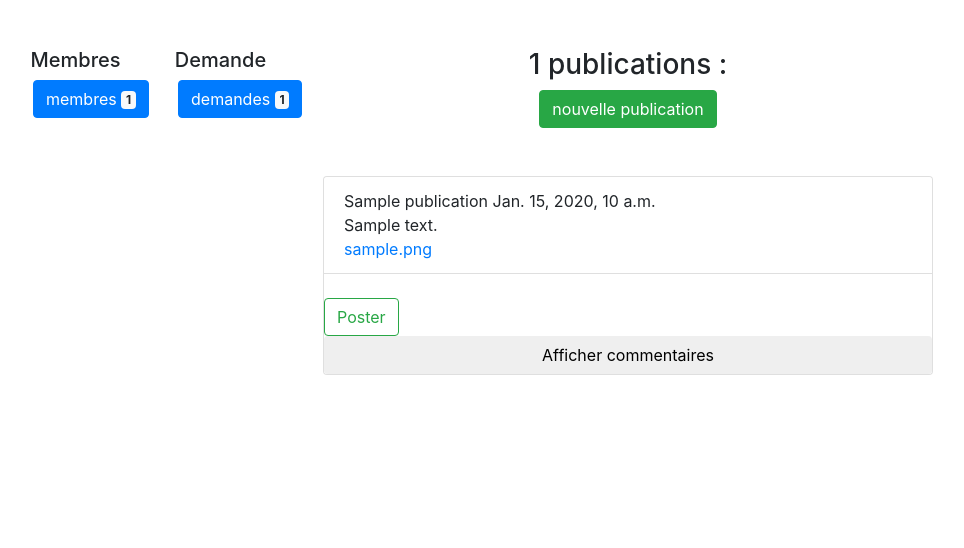
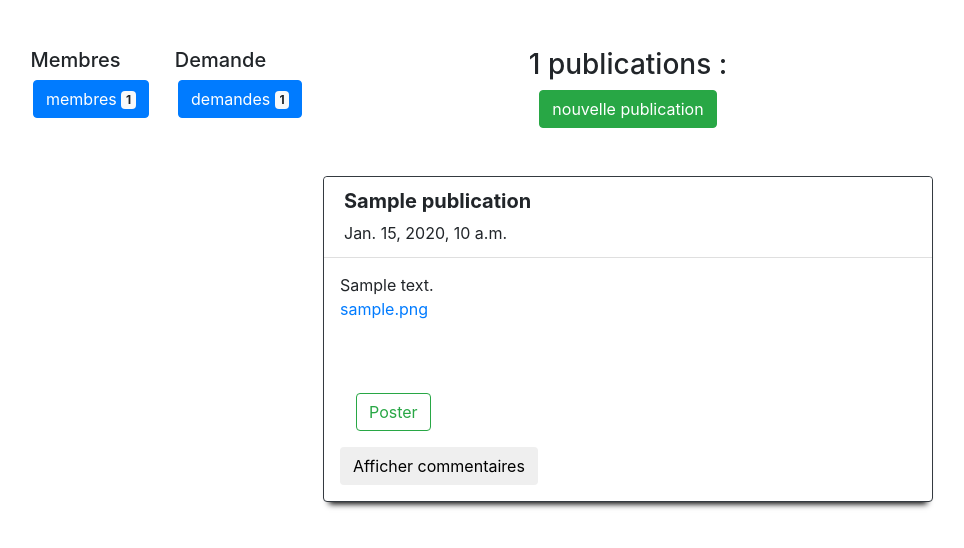
Before and after one commit to AlexisAndre34/projetWEB, a Django app: page /group/read/1/1 in a window 1280 px wide. Shown: the part 56-604 px from the top of the page, without its empty margins (12-976 px from the left). Run offline with Django 3.2, Linux system fonts and the light colour scheme; a user stored in the database is signed in; tables that the repository leaves empty hold one stand-in row (values such as "Sample post"); some libraries are stand-ins or nearby versions.

Commit message:
sauvgarde modif avant heroku

```diff
--- a/app/templates/list/mygroups.html
+++ b/app/templates/list/mygroups.html
@@ -18,9 +18,8 @@
                 <ul class="list-group list-group-flush">
                     <li class="list-group-item"><a href="{% url 'read_group' group.idGroup 0 %}">{{ group.nameGroup }}</a>
                         {% if group.idAccountGroup_id == request.user.id %}
-                            <a class="btn btn-primary float-right" href="{% url 'delete_group' group.idGroup %}" role="button" onclick="return confirm('Etes-vous sur ?')">DELETE</a>
-                            <a class="btn btn-primary float-right" href="{% url 'update_group' group.idGroup %}" role="button">UPDATE</a>
-
+                            <a class="btn btn-danger float-right" href="{% url 'delete_group' group.idGroup %}" role="button" onclick="return confirm('Etes-vous sur ?')">supprimer</a>
+                            <a class="btn btn-warning float-right mr-1" href="{% url 'update_group' group.idGroup %}" role="button">modifier</a>
                         {% endif %}
                     </li>
                 </ul>
--- a/app/templates/read/group.html
+++ b/app/templates/read/group.html
@@ -1,5 +1,5 @@
 {% extends 'base.html' %}
-
+{% load crispy_forms_tags %}
 {% block content %}
 <div class="container-fluid mt-5">
     <div class="row">
@@ -35,25 +35,29 @@
                 </a>
             </div>
             {% for publication in publicationList %}
+            <div class="card one-edge-shadow border-publi" style="width: 100%;">
+                <ul class="list-group list-group-flush">
+                    <li class="list-group-item"><h5 class="font-weight-bold">{{ publication.titlePubli }}</h5>  {{ publication.datePublished }}</li>
+                    <div class="reduce">
+                        {{ publication.contentPubli }}<br>
 
-            <div class="card" style="width: 100%;">
-                <ul class="list-group list-group-flush">
-                    <li class="list-group-item">{{ publication.titlePubli }}   {{ publication.datePublished }}<br>
-                    {{ publication.contentPubli }}<br>
                     {% for filep in fileList %}
                         {% if filep.publiFile_id == publication.idPubli %}
                             <a href="{{filep.filef.url}}">{{filep.filef.name}}</a><br>
                         {% endif %}
                     {% endfor %}
+                    </div>
 
                     </li>
                 </ul><br>
-                <form action="{% url 'read_group' idG publication.idPubli %}"method="post">
-                {% csrf_token %}
-                {{comment_form.as_p}}
-                <input type="submit" value="Poster" class="btn btn-outline-success">
-                </form>
-                <button href="#Bar" class="btn btn-default" data-toggle="collapse" data-subject="{{publication.idPubli}}" data-target="#com_list{{publication.idPubli}}">Afficher commentaires</button>
+                <div class="reduce">
+                    <form action="{% url 'read_group' idG publication.idPubli %}"method="post">
+                    {% csrf_token %}
+                    {{comment_form|crispy}}
+                    <input type="submit" value="Poster" class="btn btn-outline-success reduce">
+                    </form>
+                    <button href="#Bar" class="btn btn-default" data-toggle="collapse" data-subject="{{publication.idPubli}}" data-target="#com_list{{publication.idPubli}}">Afficher commentaires</button>
+                </div>
                 <div id="Foo" class="collapse">
                 </div><!--1-->
                 <div id="com_list{{publication.idPubli}}" class="collapse in">
--- a/app/views.py
+++ b/app/views.py
@@ -124,6 +124,7 @@
     fileList = []                                                       #contain all the files of all the publication with the id equal to idG
     commentList = []                                                    #contain all the comments of all the publication with the id equal to publication
     for publication in publicationList:
+        name_acc_publi = User.objects.get(id=publication.idAccountPubli_id)
         fileListPubli = File.objects.filter(publiFile=publication)      #list of the files of the publication that are in the group idG
         for fileP in fileListPubli:
             fileList.append(fileP)
--- a/static/css/modif.css
+++ b/static/css/modif.css
@@ -54,6 +54,26 @@
   text-align: center;
 }
 
+.reduce {
+  margin: 1rem;
+}
+
+.shadow {
+  -webkit-box-shadow: 3px 3px 5px 6px #ccc;  /* Safari 3-4, iOS 4.0.2 - 4.2, Android 2.3+ */
+  -moz-box-shadow:    3px 3px 5px 6px #ccc;  /* Firefox 3.5 - 3.6 */
+  box-shadow:         3px 3px 5px 6px #ccc;  /* Opera 10.5, IE 9, Firefox 4+, Chrome 6+, iOS 5 */
+}
+
+.one-edge-shadow {
+	-webkit-box-shadow: 0 8px 6px -6px black;
+	   -moz-box-shadow: 0 8px 6px -6px black;
+	        box-shadow: 0 8px 6px -6px black;
+}
+
+.border-publi {
+  border: solid 1px #343a40;
+}
+
 #size_text_card{
   height: 72px;
 }
```
Also changed, not shown: projectWeb/settings.py (+4 -3 lines), 1 other file.
